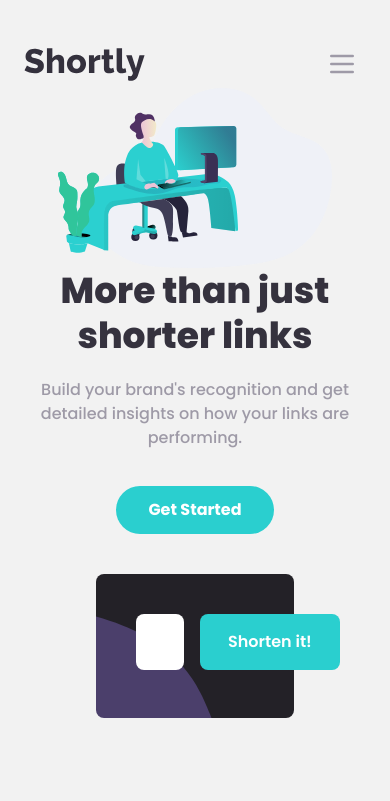
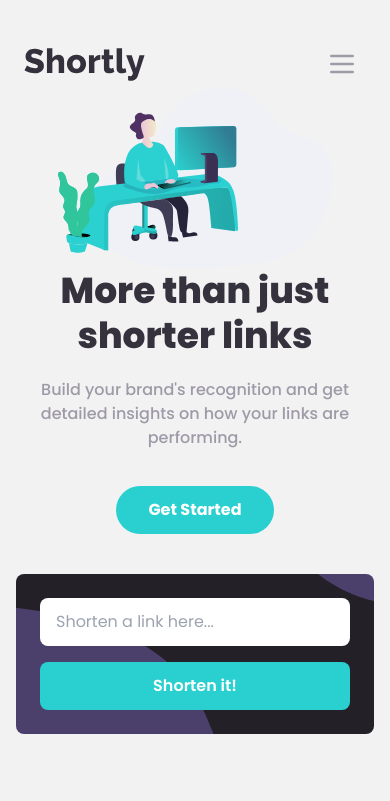
Before and after one commit to irishmicoletcando/url-shortener, a React (Vite) app: page / in a window 390 px wide. Shown: the top 801 px of the page. Built offline with nearby package versions, Linux system fonts and the light colour scheme.

Commit message:
feat: Save all URLs in localstorage

```diff
--- a/src/components/ShortenLink.tsx
+++ b/src/components/ShortenLink.tsx
@@ -1,30 +1,39 @@
-import { SubmitHandler, useForm, useWatch } from 'react-hook-form'
-import { useConvertedUrl } from '../context/ConvertedUrlContext';
-import { useEffect } from 'react';
+import { SubmitHandler, useForm, useWatch } from "react-hook-form";
+import { useConvertedUrl } from "../context/ConvertedUrlContext";
+import { useEffect } from "react";
 
-interface urlType {
+interface UrlType {
   url: string;
   inputtedUrl: string;
+  originalUrl: string;
 }
 
 const ShortenLink = () => {
-  const {register, handleSubmit, reset, formState: {errors}, control} = useForm<urlType>();
+  const { register, handleSubmit, reset, formState: { errors }, control } = useForm<UrlType>();
   const { setConvertedUrl } = useConvertedUrl();
 
-  const inputtedUrl = useWatch<urlType>({
+  const inputtedUrl = useWatch<UrlType>({
     control,
     name: "url"
   });
 
   useEffect(() => {
     if (inputtedUrl) {
-      localStorage.setItem("inputtedUrl", inputtedUrl)
+      const savedUrls = localStorage.getItem("inputtedUrl");
+      const urls = savedUrls ? JSON.parse(savedUrls) : [];
+
+      // Store both the original and the shortened URL
+      const urlPair = { originalUrl: inputtedUrl, shortenedUrl: "" };
+
+      // Add the new URL pair to the array
+      urls.push(urlPair);
+
+      // Save the updated array of URL pairs to localStorage
+      localStorage.setItem("inputtedUrl", JSON.stringify(urls));
     }
-  }, [inputtedUrl])
+  }, [inputtedUrl]);
 
-  const onSubmit: SubmitHandler<urlType> = data => {
-    const postData = async () => {
-
+  const onSubmit: SubmitHandler<UrlType> = async (data) => {
     try {
       const response = await fetch("http://localhost:5000/api/v1/shorten", {
         method: "POST",
@@ -39,44 +48,66 @@ const ShortenLink = () => {
       }
 
       const responseData = await response.json();
-        // console.log("Full response: ", responseData);
-        setConvertedUrl(responseData.result_url);
-        console.log("Converted URL: ", responseData.result_url);
+      const shortenedUrl = responseData.result_url;
+      setConvertedUrl(shortenedUrl);
+
+      // Get the current list of URLs from localStorage
+      const savedUrls = localStorage.getItem("inputtedUrl");
+      const urls = savedUrls ? JSON.parse(savedUrls) : [];
+
+      // Find the URL pair that was just added and update its shortened URL
+      const lastUrlPair = urls.find(
+        (pair: { originalUrl: string; shortenedUrl: string }) => pair.originalUrl === data.url
+      );
+
+      // Update the shortened URL
+      if (lastUrlPair) {
+        lastUrlPair.shortenedUrl = shortenedUrl;
+
+        // Save the updated list of URL pairs
+        localStorage.setItem("inputtedUrl", JSON.stringify(urls));
+      } else {
+        console.log("URL pair not found.");
+      }
+
+      console.log("Converted URL: ", shortenedUrl);
       reset();
     } catch (error) {
-        console.log("Error: ", error)
+      console.log("Error: ", error);
     }
-    }
-
-    postData();
-  }
+  };
 
   return (
-    <div className='mx-24 z-50 p-10 h-36 bg-shorten-desktop bg-cover bg-very-dark-violet bg-no-repeat bg-center rounded-lg'>
-      <form className="flex gap-4 items-center" onSubmit={handleSubmit(onSubmit)}>
-        <div className="flex-1">
+    <div className="mx-4 md:mx-24 z-50 p-6 md:p-10 h-auto md:h-36 bg-shorten-desktop bg-cover bg-very-dark-violet bg-no-repeat bg-center rounded-lg">
+      <form
+        className="flex flex-col md:flex-row items-center gap-4"
+        onSubmit={handleSubmit(onSubmit)}
+      >
+        <div className="flex-1 w-full">
           <input
             type="text"
             placeholder="Shorten a link here..."
             {...register("url", {
               required: "Please add a link"
             })}
-              className={`w-full px-6 py-4 rounded-lg text-gray-800 placeholder-gray-500 focus:outline-none focus:ring-2 ${
-                errors.url
-                  ? 'focus:ring-red'
-                  : 'focus:ring-cyan'
+            className={`w-full px-4 md:px-6 py-3 md:py-4 rounded-lg text-gray-800 placeholder-gray-500 focus:outline-none focus:ring-2 ${
+              errors.url ? "focus:ring-red" : "focus:ring-cyan"
             }`}
           />
-            {errors.url && <p className='text-sm italic text-red mt-2 outline-red'>{errors.url.message}</p>}
+          {errors.url && (
+            <p className="text-sm italic text-red mt-2">{errors.url.message}</p>
+          )}
         </div>
 
-        <button type="submit" className="self-start whitespace-nowrap text-white bg-cyan px-7 py-4 rounded-lg font-semibold hover:bg-light-cyan transition-colors">
+        <button
+          type="submit"
+          className="w-full md:w-auto text-white bg-cyan px-6 md:px-7 py-3 md:py-4 rounded-lg font-semibold hover:bg-light-cyan transition-colors"
+        >
           Shorten it!
         </button>
-
       </form>
     </div>
-  )
-}
+  );
+};
 
 export default ShortenLink;
```
Lines whose indentation alone changed are shown as unchanged.
